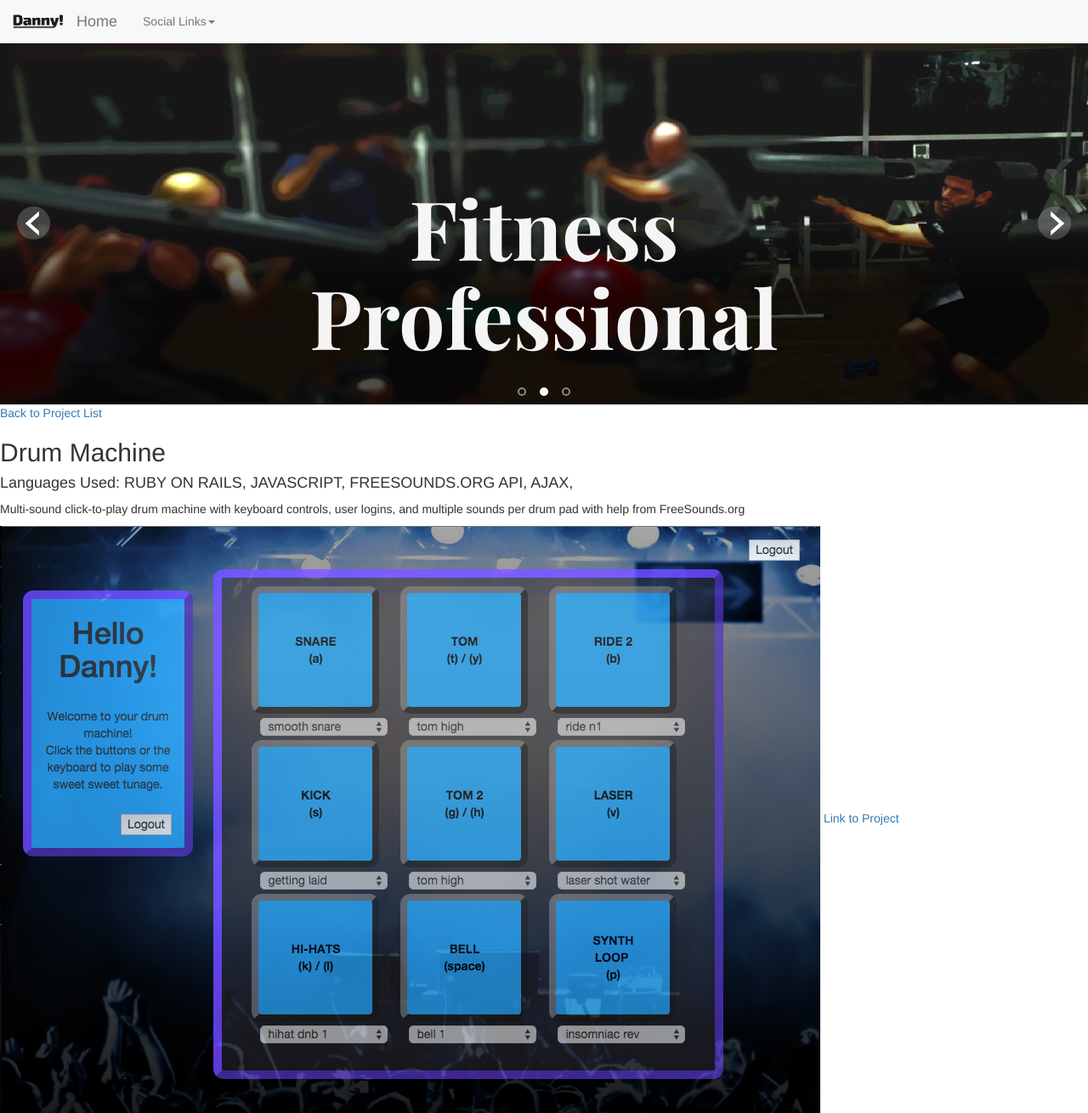
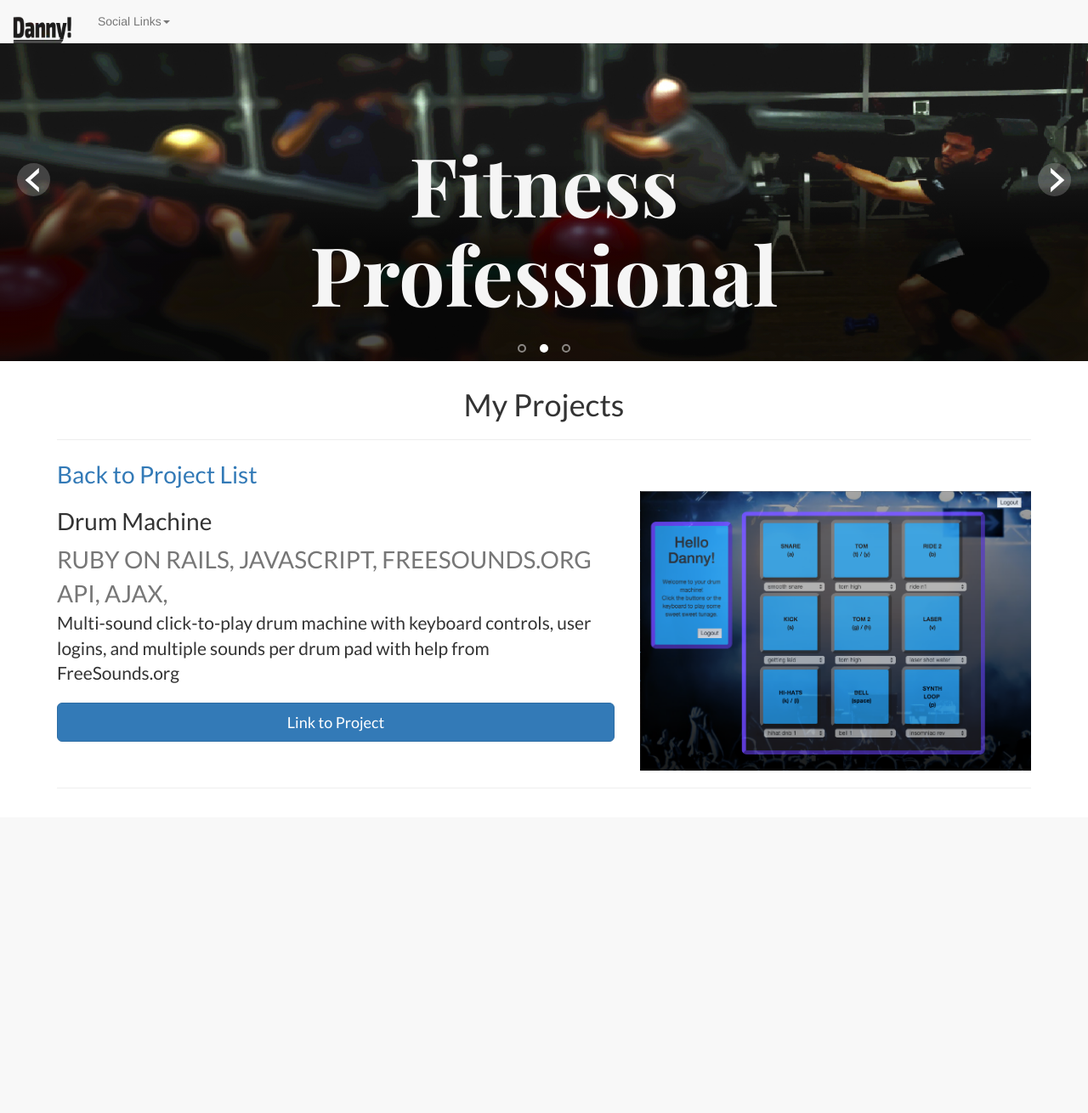
Before and after one commit to dannyalaska/pythonpersonal, a Django app: page /project/1/ in a window 1280 px wide. Shown: the whole page at 85% size. After the commit the page ends 907 px from the top, so only its background shows below. Run offline with Django 3.2, Linux system fonts and the light colour scheme; data comes from the database, SQL or seed files in the repository; some libraries are stand-ins or nearby versions.

Commit message:
fixed index and project detail pages

```diff
--- a/personaldjango/personaldjango/static/main.css
+++ b/personaldjango/personaldjango/static/main.css
@@ -6,16 +6,16 @@ body {
   padding: 0px;
 }
 
-.row {
+.container {
   font-family: 'Lato', sans-serif;
   font-size: 2em;
-  background-image: radial-gradient(#c2c4c3, #fff);
+  background: white;
   padding: 12px;
   border-bottom: 2px solid #fff;
 }
 
-.row h2 {
-  font-size: 2.5em;
+.container h2 {
+  font-size: 1em;
 }
 
 .landing {
@@ -195,38 +195,24 @@ body {
   left: 0px;
 }
 
-.navbar {
-  margin: 0 auto;
+.navbar-brand img{
   position: relative;
+  height: 40px;
+  width: 70px;
 }
 
-.navbar .navbar-brand img {
-  height: 20px;
-  width: 60px;
-}
 .hero {
   width: 100%;
   height: 600;
   margin: 0 auto;
 }
 
-.scroll {
-  height: 400px;
-  width: 400px;
-}
 
 #content img{
-  width: 100%;
-  height: auto;
   padding: 0px;
   background-size: cover;
   position: relative;
-  border: 2px solid #000;
   border-radius: 5px;
-}
-
-#content img:hover {
-  border: 3px solid #186078;
 }
 
 @media screen and (max-width: 800px) {
--- a/personaldjango/personaldjango/templates/base.html
+++ b/personaldjango/personaldjango/templates/base.html
@@ -20,16 +20,13 @@
       <nav class="navbar navbar-default navbar-fixed-top">
         <div class="container-fluid">
             <div class="navbar-header">
-              <a class="navbar-brand" href="#">
-                <img src="media/DannyLogo.png" alt="Danny!">
-              </a>
+                <a class="navbar-brand" href="/"><img src="/media/DannyLogo.png" alt="Danny!"></a>
               <button type="button" class="navbar-toggle collapsed" data-toggle="collapse" data-target="#bs-example-navbar-collapse-1" aria-expanded="false">
               <span class="sr-only">Toggle navigation</span>
               <span class="icon-bar"></span>
               <span class="icon-bar"></span>
               <span class="icon-bar"></span>
               </button>
-              <a class="navbar-brand" href="/">Home</a>
         </div>
     <!-- Collect the nav links, forms, and other content for toggling -->
     <div class="collapse navbar-collapse" id="bs-example-navbar-collapse-1">
@@ -65,8 +62,13 @@
           </div>
         </div>
       </div><!-- end of landing-->
-        {% block content %}
-        {% endblock content %}
+      <div class="container">
+        <h1 class="text-center">My Projects</h1>
+          <hr class="divider">
+              {% block content %}
+              {% endblock content %}
+          <hr class="divider">
+      </div>
     </div>
     <script src="{% static 'main.js' %}"></script>
   </body>
--- a/personaldjango/personaldjango/templates/projects/project_detail.html
+++ b/personaldjango/personaldjango/templates/projects/project_detail.html
@@ -2,10 +2,15 @@
 
 {% block content %}
     <a href="{% url 'index' %}">Back to Project List</a>
-    <h2>{{ project.title|capfirst }}</h2>
-    <h4>Languages Used: {{project.languages|upper}}</h4>
-    <p>{{ project.description }}</p>
-    <img src="{{ project.image.url }}" alt="project {{project.id}} picture">
-    <a href="{{ project.project_url}}">Link to Project</a>
-
+    <div class="row featurette">
+        <div class="col-md-7">
+          <h2 class="featurette-heading">{{ project.title|capfirst }}</h2>
+          <span class="text-muted">{{ project.languages|upper }}</span>
+          <p class="lead">{{ project.description }}</p>
+          <a class="btn btn-primary btn-lg btn-block" href="{{ project.project_url}}">Link to Project</a>
+          </div>
+          <div class="col-md-5">
+            <img class="featurette-image img-responsive center-block" src="{{ project.image.url }}" alt="">
+        </div>
+      </div>
 {% endblock %}
```
Also changed, not shown: personaldjango/personaldjango/templates/projects/index.html (+7 -10 lines).
